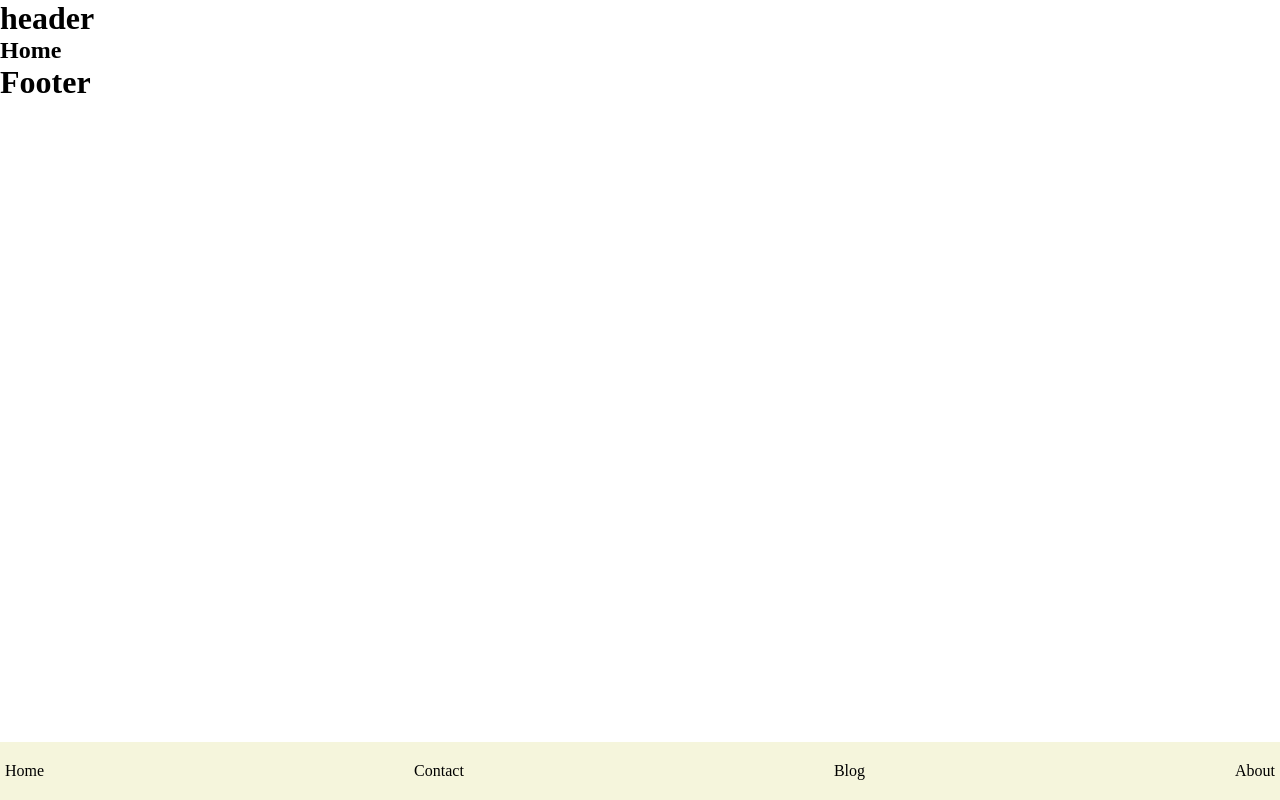
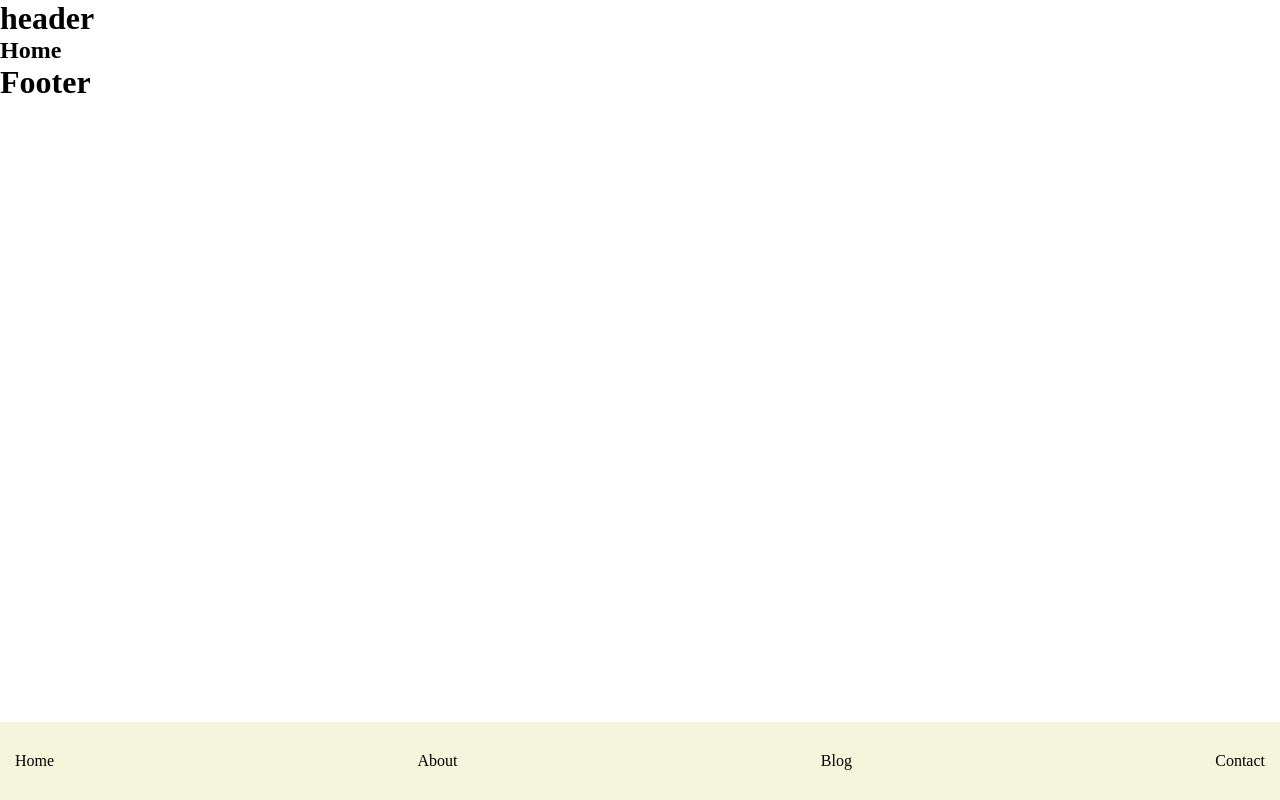
Before and after one commit to KevinTHOMAS-Dev/devweb, a Next.js app: page / in a window 1280 px wide. Built offline with nearby package versions, Linux system fonts and the light colour scheme.

Commit message:
fix: dropdown

```diff
--- a/src/components/navigation/Dropmenu.tsx
+++ b/src/components/navigation/Dropmenu.tsx
@@ -1,13 +1,20 @@
-import Link from 'next/link';
 
 
-const Dropmenu = ({items}:any) => {
+import Link from 'next/link';
+import { useState } from 'react';
+
+
+
+const Dropmenu  = ({items}:any) => {
+
+
+
     return (
         <ul className='drop'>
             {items.map((item:any, index:number) =>
                 <li key={index}>
                     <Link href={item.link}>
-                        {item.name}
+                        {item.title}
                     </Link>
                 </li>
             )}
--- a/src/components/navigation/Navbar.tsx
+++ b/src/components/navigation/Navbar.tsx
@@ -1,13 +1,14 @@
 import { Navlinks } from "@/constants";
 
 import Navitem from "./Navitem";
+
 
 
 const Navbar = () => {
     return (
         <nav>
             <ul>
-                {Navlinks.map((item, index) => <Navitem key={index}  item={item} />)}
+                {Navlinks.map((item:any, index) => <Navitem key={index}  item={item} />)}
             </ul>
         </nav>
     );
--- a/src/components/navigation/Navitem.tsx
+++ b/src/components/navigation/Navitem.tsx
@@ -1,20 +1,21 @@
 "use client";
 
 import  Link  from "next/link"
-import { Children, useState } from "react";
+import { useState } from "react";
 import Dropmenu from "./Dropmenu";
 
 
-const Navitem = ( {item}:any )=> {
+
+const Navitem= ( {item}:any )=> {
 
     const [ open, setOpen ] = useState(false);
 
     return (
         <li onMouseEnter={() => setOpen(!open)} onMouseLeave={() => setOpen(!open)} >
             <Link href={item.link}>
-                {item.image ? item.image : item.name}
+                {item.image ? item.image : item.title}
             </Link>
-            { item.child ?  open && <Dropmenu items={item.child} /> : null }
+            { item.submenu ?  open && <Dropmenu items={item.submenu} /> : null }
         </li>
     );
 };
--- a/src/constants/index.ts
+++ b/src/constants/index.ts
@@ -1,33 +1,13 @@
 import { FaWindowMinimize } from "react-icons/fa"
 
 export const Navlinks  = [
-    {
-        link:"/", name: "Home", child: [
-            {
-                link:"/blog", name:"Blog"
-            },
-            {
-                link:"/", name:"Blog"
-            },
-            {
-                link:"/", name:"Blog"
-            },
-            {
-                link:"/", name:"Blog"
-            },
-            {
-                link:"/", name:"Blog"
-            },
-        ]
-    },
-    {
-        link:"/", name:"Contact"
-
-    },
-    {
-        link:"/blog", name:"Blog"
-    },
-    {
-        link:"/", name:"About"
-    }
+    {title:"Home", link:"/", submenu: [
+        {title:"Blog", link:"/"},
+        {title:"Blog", link:"/"},
+        {title:"Blog", link:"/"},
+        {title:"Blog", link:"/"},
+    ]},
+    {title:"About", link:"/"},
+    {title:"Blog", link:"/"},
+    {title:"Contact", link:"/"},
 ]
--- a/src/style/_settings.scss
+++ b/src/style/_settings.scss
@@ -6,6 +6,7 @@
 
 li{
     list-style: none;
+    padding: 10px;
 }
 
 a{
--- a/src/style/index.css
+++ b/src/style/index.css
@@ -6,6 +6,7 @@
 
 li {
   list-style: none;
+  padding: 10px;
 }
 
 a {
```
Also changed, not shown: 1 other file (tests, documents, lock files or other folders).
